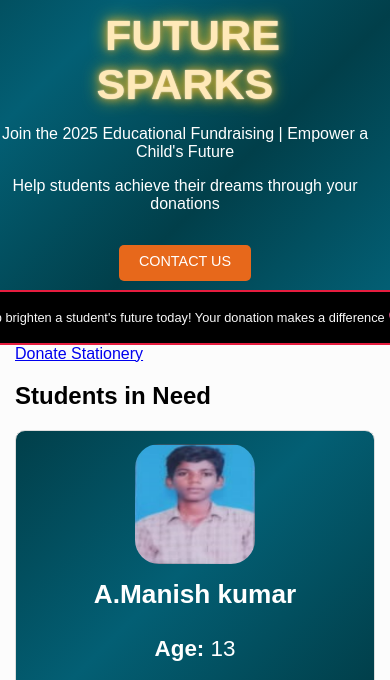
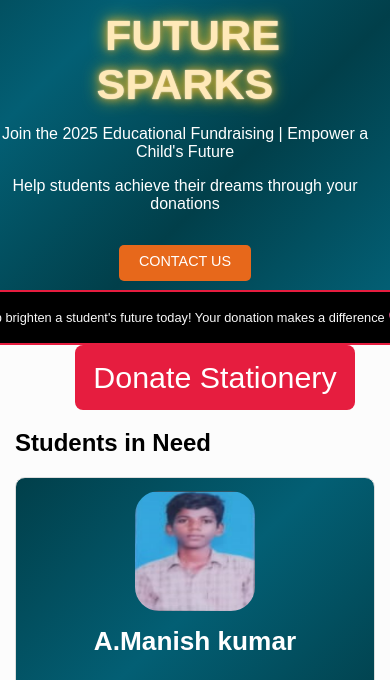
Before and after one commit to Joshua-Samraj/education_website, a plain HTML site: page public/index.html in a window 390 px wide. Shown: the part 150-830 px from the top of the page. Drawn offline with nearby package versions, Linux system fonts and the light colour scheme; a script that the page names is missing.

Commit message:
Update style.css

```diff
--- a/public/css/style.css
+++ b/public/css/style.css
@@ -125,7 +125,20 @@ button {
   color: #000;
 }
 
-
+.stationary-btn {
+  background-color: #e61d3f;
+  font-size: 1.9rem;
+  text-align: center;
+  width: 280px;
+  height: 65px;
+  display: flex;
+  align-items: center;
+  justify-content: center;
+  color: white;
+  text-decoration: none;
+  border-radius: 8px;
+  margin-left: 850px;
+}
 .form-input:focus {
   border-color: #007bff;
   box-shadow: 0 0 5px rgba(0, 123, 255, 0.5);
@@ -586,7 +599,20 @@ h1 {
     margin-top: 20px;
     float: none;
   }
-
+  .stationary-btn {
+    background-color: #e61d3f;
+    font-size: 1.9rem;
+    text-align: center;
+    width: 280px;
+    height: 65px;
+    display: flex;
+    align-items: center;
+    justify-content: center;
+    color: white;
+    text-decoration: none;
+    border-radius: 8px;
+    margin-left: 60px;
+  }
   .student-card:hover {
     background: #285c68;
     color: #cdeb6b;
```
